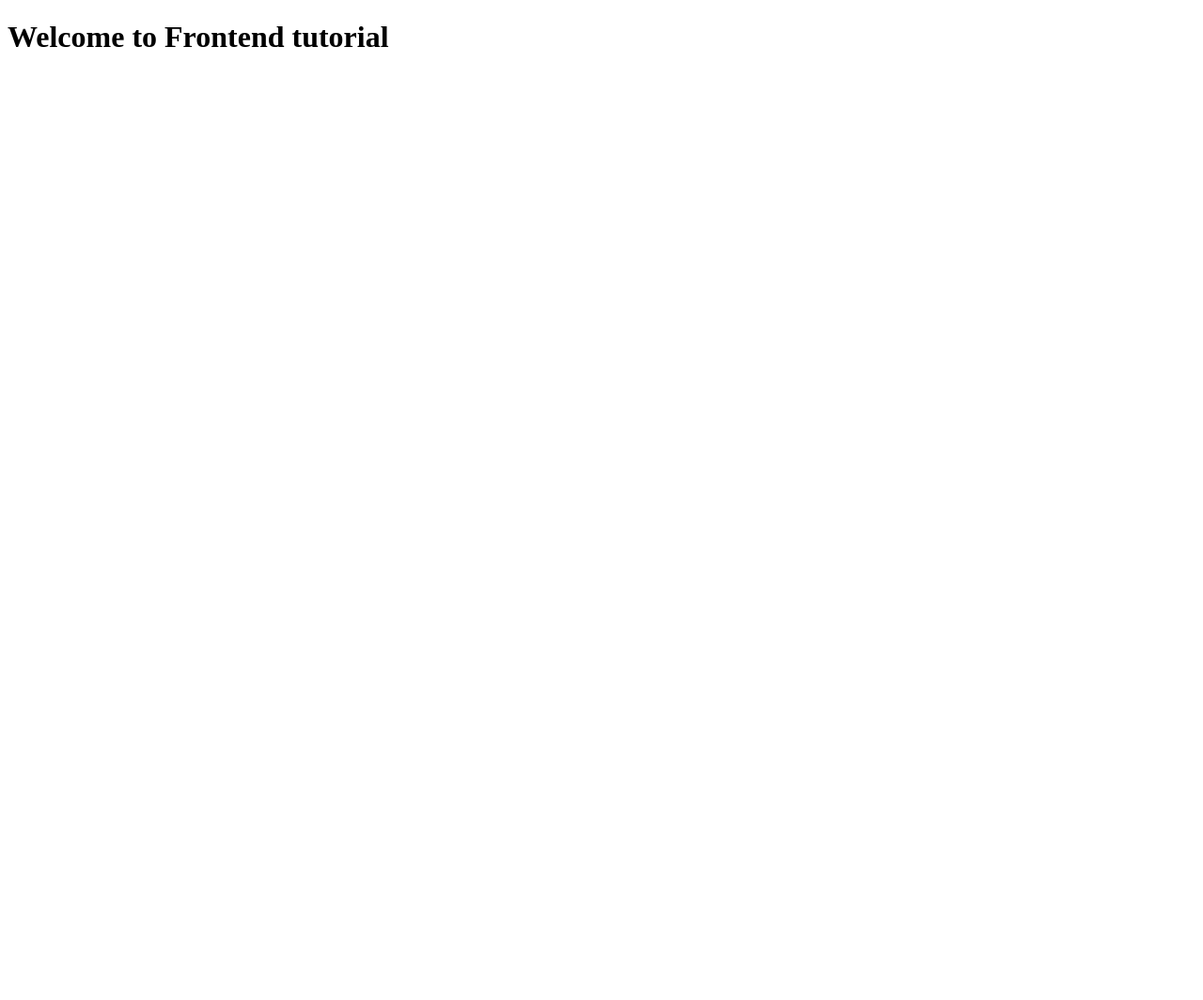
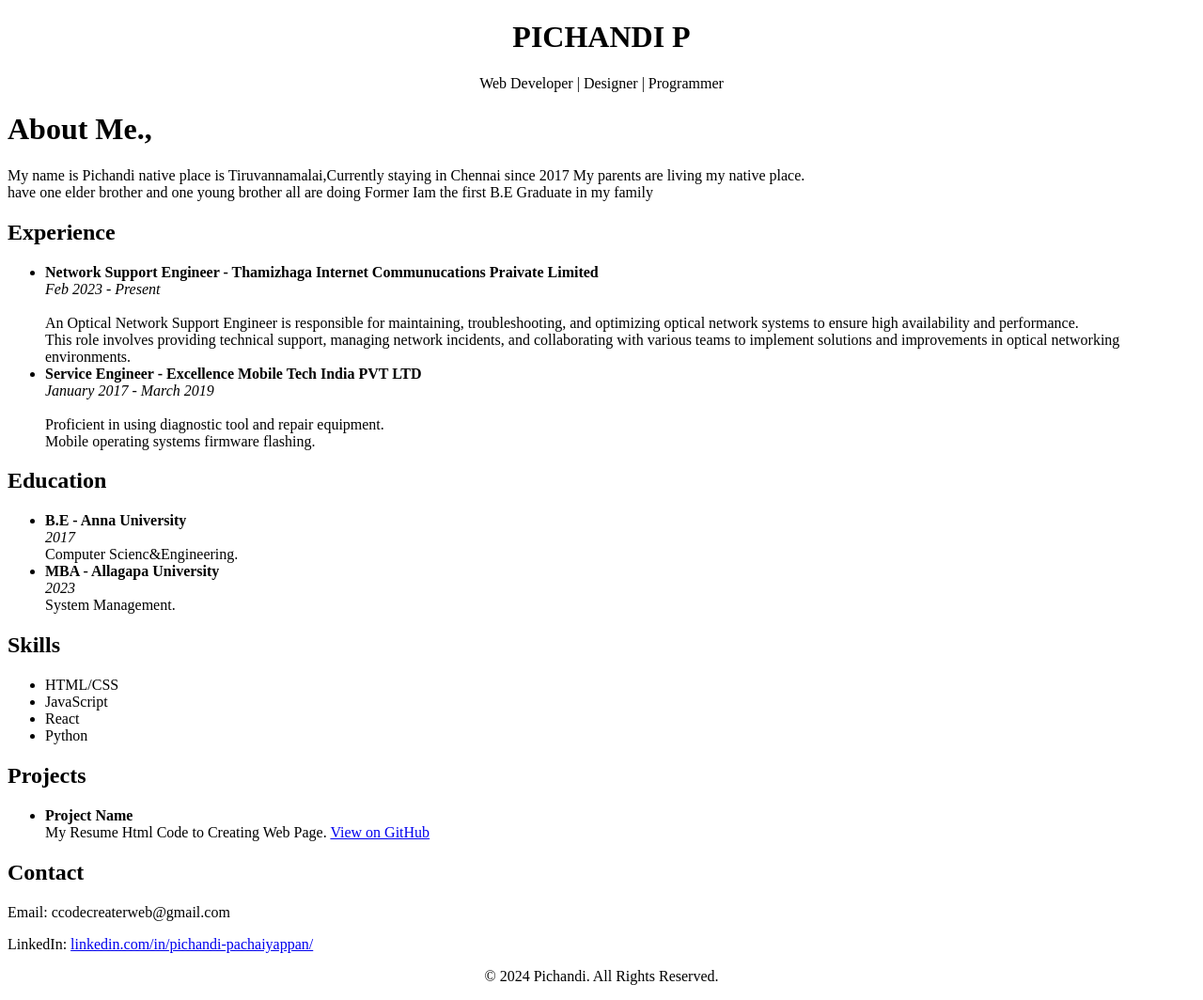
Before and after one commit to Pichandi0402/Pichandi04.github.io, a plain HTML site: page index.html in a window 1280 px wide. Shown: the whole page at 94% size. Before the commit the page ends 800 px from the top, so only its background shows below. Drawn offline with Linux system fonts and the light colour scheme.

Commit message:
committed

```diff
--- a/index.html
+++ b/index.html
@@ -3,8 +3,89 @@
  <head>
     <meta charset="UTF-8">
     <meta name="viewport" content="width=device-width, initial-scale=1.0">
-    <title>Document</title>
+    <meta name="description" content="PICHANDI P  - Resume">
+    <title>PICHANDI P - Resume</title>
  </head>
  <body>
-    <h1>Welcome to Frontend tutorial</h1>
+   <center>
+   <h1>PICHANDI P </h1>
+        <p>Web Developer | Designer | Programmer</p>
+      </center>
+    <h1>About Me.,</h1>
+
+    <div>My name is Pichandi native place is Tiruvannamalai,Currently staying in Chennai since 2017
+      My parents are living my native place.
+    </div>
+    <div> have one elder brother and one young brother all are doing Former
+      Iam the first B.E Graduate in my family
+    </div>
+    <section>
+    <h2>Experience</h2></section>
+    <ul>
+      <li>
+          <section>
+          <strong>Network Support Engineer - Thamizhaga Internet Communucations Praivate Limited</strong> <br>
+          <em>Feb 2023 - Present</em> <br>
+          <br>An Optical Network Support Engineer is responsible for maintaining, troubleshooting, and optimizing optical network
+               systems to ensure high availability and performance.
+           <br>This role involves providing technical support, managing network incidents,
+               and collaborating with various teams to
+               implement solutions and improvements in optical networking environments.
+          </section>
+              </li>
+      <li>
+        <section>
+          <strong>Service Engineer - Excellence Mobile Tech India PVT LTD</strong> <br>
+          <em>January 2017 - March 2019</em> <br>
+          <br>Proficient in using diagnostic tool and repair equipment.
+          <br>Mobile operating systems firmware flashing.
+        </section>
+        </li>
+    </ul>
+    <section>
+
+      <h1>Education</h1>
+      <ul>
+          <li>
+            <section><strong>B.E - Anna University</strong> <br>
+              <em>2017</em> <br>
+              Computer Scienc&Engineering.</section></li>
+          <li>  <section><strong>MBA - Allagapa University</strong> <br>
+        <em>2023</em> <br>
+        System Management.</section>
+
+          </li>
+      </ul>
+  </section>
+  <section>
+    <h2>Skills</h2>
+    <ul>
+        <li>HTML/CSS</li>
+        <li>JavaScript</li>
+        <li>React</li>
+        <li>Python</li>
+    </ul>
+</section>
+<section>
+  <h2>Projects</h2>
+  <ul>
+      <li>
+          <strong>Project Name</strong> <br>
+          My Resume Html Code to Creating Web Page.
+          <a href="https://github.com/Pichandi0402?tab=projects" target="_blank">View on GitHub</a>
+      </li>
+  </ul>
+</section>
+<section>
+  <h2>Contact</h2>
+  <p>Email: ccodecreaterweb@gmail.com</p>
+  <p>LinkedIn: <a href="https://www.linkedin.com/in/pichandi-pachaiyappan/" target="_blank">linkedin.com/in/pichandi-pachaiyappan/</a></p>
+</section>
+</div>
+<center>
+<footer>
+<p>&copy; 2024 Pichandi. All Rights Reserved.</p>
+</footer>
+</center>
  </body>
+ </html>
```
Also changed, not shown: info.html (added, +150 -0 lines), Image.jpg (added).
